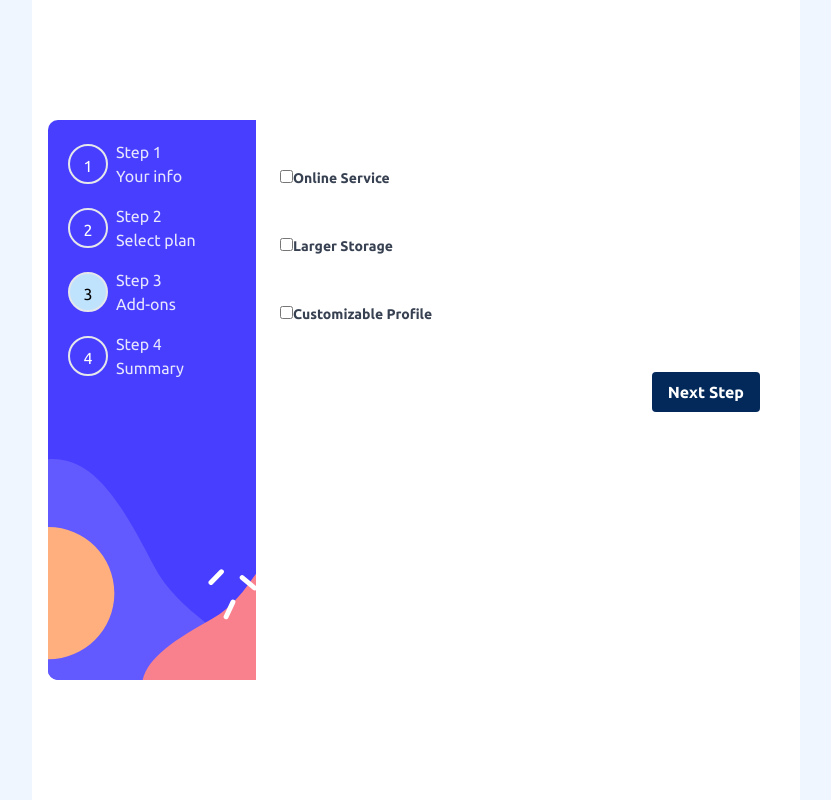
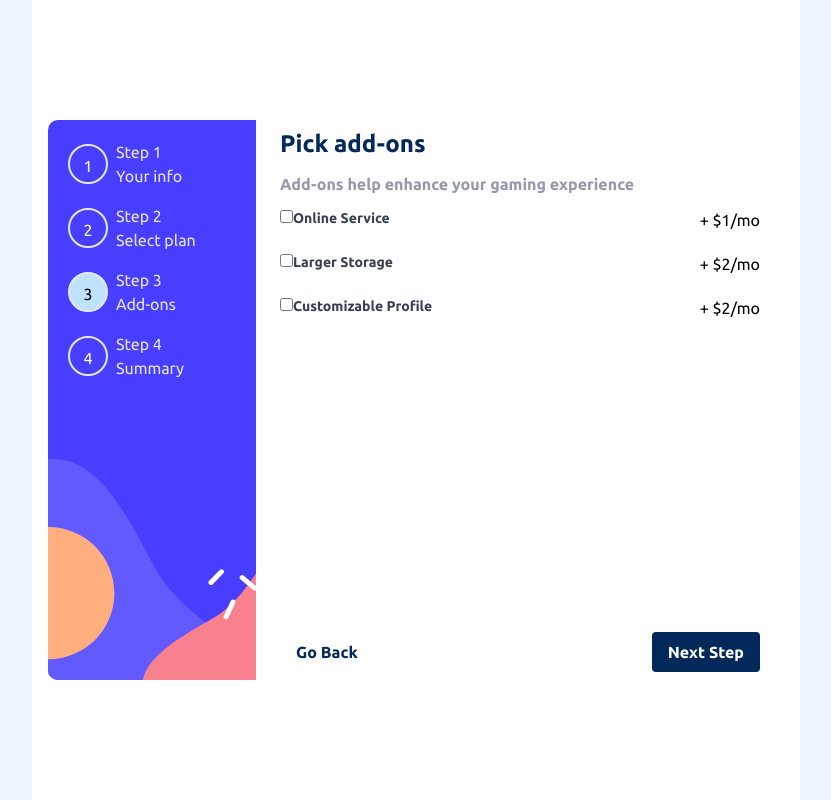
Before and after one commit to raihanmahmudiut/multi-step-form, a React (Vite) app: page /step3 in a window 1280 px wide. Shown: the whole page, without its empty margins (224-1055 px from the left). Built offline with nearby package versions, Linux system fonts and the light colour scheme; the HTML template or start-up script is replaced by a standard one.

Commit message:
updated styling

```diff
--- a/src/components/Step1.jsx
+++ b/src/components/Step1.jsx
@@ -5,31 +5,24 @@ import * as Yup from "yup";
 import Button from "./button";
 
 function Step1() {
-
 	const validationSchema = Yup.object().shape({
 		name: Yup.string().required("Name is required"),
 		email: Yup.string().email("Invalid email").required("Email is required"),
 		phone: Yup.string().required("Phone number is required"),
 	});
 
-	const [formData, setFormData] = useState(
-		{
+	const [formData, setFormData] = useState({
 		name: "",
 		email: "",
 		phone: "",
-		}
-	)
-
+	});
 
 	useEffect(() => {
 		const storedData = localStorage.getItem("step1FormData");
 		if (storedData) {
 			setFormData(JSON.parse(storedData)); // Update state only if data exists
 		}
-
-
 	}, []); // Empty dependency array to run only once after mount
-
 
 	const initialValues = {
 		name: formData.name || "",
@@ -37,16 +30,13 @@ function Step1() {
 		phone: formData.phone || "",
 	};
 
-
 	// Handle form submission
 	const handleSubmit = (values) => {
 		localStorage.setItem("step1FormData", JSON.stringify(values));
-
 	};
 
 	return (
 		<div className="font-ubuntu h-full flex flex-col justify-between">
-			<div>
 			<header className="flex flex-col gap-2">
 				<h1 className="font-bold text-2xl text-marineBlue">Personal info</h1>
 				<h2 className="font-medium text-md text-coolGray">
@@ -59,9 +49,11 @@ function Step1() {
 				initialValues={initialValues} // Use state for initial values
 				validationSchema={validationSchema}
 				onSubmit={handleSubmit}
+				className="font-ubuntu h-full"
 			>
 				{(formik) => (
 					<Form className="flex flex-col justify-between h-full">
+						<div>
 							<div className="mb-4">
 								<label
 									htmlFor="name"
@@ -94,7 +86,7 @@ function Step1() {
 									type="email"
 									id="email"
 									name="email"
-									value= {initialValues.email}
+									value={initialValues.email}
 									placeholder="e.g. stephenking@lorem.com"
 									className="shadow appearance-none border rounded w-full py-2 px-3 text-gray-700 leading-tight focus:outline-none focus:shadow-outline"
 								/>
@@ -115,7 +107,7 @@ function Step1() {
 									type="tel"
 									id="phone"
 									name="phone"
-									value= {initialValues.phone}
+									value={initialValues.phone}
 									placeholder="e.g. +1 234 567 890"
 									className="shadow appearance-none border rounded w-full py-2 px-3 text-gray-700 leading-tight focus:outline-none focus:shadow-outline"
 								/>
@@ -124,6 +116,7 @@ function Step1() {
 									component="div"
 									className="text-red-500 text-sm"
 								/>
+							</div>
 						</div>
 						<div className="flex justify-end">
 							<Link to="/step2">
@@ -134,7 +127,6 @@ function Step1() {
 				)}
 			</Formik>
 		</div>
-		</div>
 	);
 }
 
--- a/src/components/Step2.jsx
+++ b/src/components/Step2.jsx
@@ -5,6 +5,26 @@ import Button from "./button";
 import { Link } from "react-router-dom";
 
 function Step2() {
+	const cardData = [
+		{
+			icon: "icon-arcade",
+			label: "Arcade",
+			monthly: 9,
+			yearly: 90,
+		},
+		{
+			icon: "icon-advanced",
+			label: "Advanced",
+			monthly: 12,
+			yearly: 120,
+		},
+		{
+			icon: "icon-pro",
+			label: "Pro",
+			monthly: 15,
+			yearly: 150,
+		},
+	];
 	// Schema for Yup validation
 	const validationSchema = Yup.object().shape({
 		plan: Yup.string().required("Please select a plan"),
@@ -41,17 +61,33 @@ function Step2() {
 	}, [formData]);
 
 	return (
-		<div className="font-ubuntu h-full flex flex-col justify-between">
+		<div className="font-ubuntu h-full">
+			<div className="text-black flex flex-col lg:flex-row gap-4 h-full">
+				{cardData.map((card, i) => (
+					<div
+						key={card.monthly + i}
+						className="h-full justify-between flex flex-row lg:flex-col"
+					>
+						<div>{card.icon}</div>
 						<div>
-				<Formik
+							<div>{card.label}</div>
+							<div>{card.monthly}</div>
+						</div>
+					</div>
+				))}
+			</div>
+			{/* <Formik
 					initialValues={initialValues}
 					validationSchema={validationSchema}
         onSubmit={handleSubmit}
+        className="font-ubuntu h-full"
 				>
 					{({ values, handleChange }) => (
-						<Form>
+						<Form className="h-full">
+							<div className="h-full flex flex-col justify-between">
+								<div>
 									<h2 className="text-lg font-semibold mb-3 text-black">
-								Select your plan {values.plan}
+										Select your plan
 									</h2>
 									<label className="block text-gray-700 text-sm font-bold mb-2">
 										Arcade
@@ -80,15 +116,33 @@ function Step2() {
 											onChange={handleChange}
 										/>
 									</label>
+              </div>
 
-							<div className="flex justify-end mt-5">
+
+
+              <div className="flex justify-between mt-5">
+              <Link to="/">
+								<button className="text-marineBlue font-bold py-2 px-4 rounded mr-4 focus:outline-none focus:shadow-outline">
+									Go Back
+								</button>
+							</Link>
 									<Link to="/step3">
 										<Button type="submit">Next Step</Button>
 									</Link>
 								</div>
+							</div>
 						</Form>
 					)}
-				</Formik>
+				</Formik> */}
+			<div className="flex justify-between mt-5">
+				<Link to="/">
+					<button className="text-marineBlue font-bold py-2 px-4 rounded mr-4 focus:outline-none focus:shadow-outline">
+						Go Back
+					</button>
+				</Link>
+				<Link to="/step3">
+					<Button type="submit">Next Step</Button>
+				</Link>
 			</div>
 		</div>
 	);
--- a/src/components/Step3.jsx
+++ b/src/components/Step3.jsx
@@ -1,77 +1,87 @@
-import React from 'react';
-import { Link } from 'react-router-dom';
-import Button from './button';
-import { Formik, Form, Field, ErrorMessage } from 'formik';
-import * as Yup from 'yup';
+import React from "react";
+import { Link } from "react-router-dom";
+import Button from "./button";
+import { Formik, Form, Field, ErrorMessage } from "formik";
+import * as Yup from "yup";
 
 function Step3() {
 	// Schema for Yup validation
 	const validationSchema = Yup.object().shape({
-    addons: Yup.array().required('Please select at least one addon'),
+		addons: Yup.array().required("Please select at least one addon"),
 	});
 
 	// Retrieve form values from localStorage for pre-filling
-  const initialValues = JSON.parse(localStorage.getItem('step3FormData')) ||{
+	const initialValues = JSON.parse(localStorage.getItem("step3FormData")) || {
 		addons: [],
 	};
-
-
 
 	// Handle form submission
 	const handleSubmit = (values) => {
 		// Store form values in localStorage
-    localStorage.setItem('step3FormData', JSON.stringify(values));
-
+		localStorage.setItem("step3FormData", JSON.stringify(values));
 	};
 
 	return (
-    <div className="font-ubuntu h-full flex flex-col justify-between">
-      <div>
-        <div>
-          <h2 className="text-lg font-semibold mb-3">Add-ons help enhance your gaming experience</h2>
+		<div className="font-ubuntu h-full flex flex-col justify-between w-full">
 			{/* Formik form */}
 			<Formik
 				initialValues={initialValues}
 				validationSchema={validationSchema}
 				onSubmit={handleSubmit}
+				className="font-ubuntu h-full w-full"
 			>
 				{(formik) => (
-              <Form>
-                <div className="mb-4">
+					<Form className="flex flex-col justify-between h-full w-full">
+						<div className="w-full">
+							<h1 className="text-2xl text-marineBlue font-bold mb-3">
+								Pick add-ons
+							</h1>
+							<h2 className="text-md text-coolGray font-semibold mb-3">
+								Add-ons help enhance your gaming experience
+							</h2>
+							<div className="mb-4 flex flex-row w-full justify-between">
 								<label className="block text-gray-700 text-sm font-bold mb-2">
 									<Field type="checkbox" name="addons" value="onlineService" />
 									Online Service
 								</label>
-                  <span>+ $1/mo</span>
+								<p className="text-black">+ $1/mo</p>
 							</div>
-                <div className="mb-4">
+							<div className="mb-4 flex flex-row w-full justify-between">
 								<label className="block text-gray-700 text-sm font-bold mb-2">
 									<Field type="checkbox" name="addons" value="largerStorage" />
 									Larger Storage
 								</label>
-                  <span>+ $2/mo</span>
+								<p className="text-black">+ $2/mo</p>
 							</div>
-                <div className="mb-4">
+							<div className="mb-4 flex flex-row w-full justify-between">
 								<label className="block text-gray-700 text-sm font-bold mb-2">
-                    <Field type="checkbox" name="addons" value="customizableProfile" />
+									<Field
+										type="checkbox"
+										name="addons"
+										value="customizableProfile"
+									/>
 									Customizable Profile
 								</label>
-                  <span>+ $2/mo</span>
+								<p className="text-black">+ $2/mo</p>
 							</div>
 							<div className="text-red-500 text-sm">
 								<ErrorMessage name="addons" />
 							</div>
-                <div className="flex justify-end">
+						</div>
+						<div className="flex justify-between">
+							<Link to="/step2">
+								<button className="text-marineBlue font-bold py-2 px-4 rounded mr-4 focus:outline-none focus:shadow-outline">
+									Go Back
+								</button>
+							</Link>
 							<Link to="/step4">
-                    <Button >Next Step</Button>
+								<Button>Next Step</Button>
 							</Link>
 						</div>
 					</Form>
 				)}
 			</Formik>
 		</div>
-      </div>
-    </div>
 	);
 }
 
--- a/src/components/Step4.jsx
+++ b/src/components/Step4.jsx
@@ -12,7 +12,7 @@ function Step4() {
 		if (storedSubscription) {
 			const { plan } = JSON.parse(storedSubscription);
 			setSubscription({ name: plan, cost: getSubscriptionCost(plan) });
-		console.log(plan)
+			console.log(plan);
 		}
 
 		// Retrieve addons data from localStorage
@@ -20,11 +20,8 @@ function Step4() {
 		if (storedAddons) {
 			const { addons: selectedAddons } = JSON.parse(storedAddons);
 			setAddons(selectedAddons);
-
 		}
 	}, []);
-
-
 
 	// Function to calculate the cost of the selected subscription plan
 	const getSubscriptionCost = (plan) => {
@@ -69,7 +66,7 @@ function Step4() {
 
 	return (
 		<div className="font-ubuntu text-black h-full flex flex-col justify-between">
-      <div>
+
 				<div>
 					<h2 className="text-lg font-semibold mb-3">
 						Double-check everything looks OK before confirming
@@ -88,7 +85,6 @@ function Step4() {
 						{addons.map((addon) => (
 							<div key={addon}>
 								<p>{addon}</p>
-
 							</div>
 						))}
 					</div>
@@ -97,11 +93,11 @@ function Step4() {
 						<p>{calculateTotal()}</p>
 					</div>
 				</div>
-      </div>
+
 
 			<div className="flex justify-between w-full">
 				<Link to="/step3">
-          <button className="text-coolGray font-bold py-2 px-4 rounded mr-4 focus:outline-none focus:shadow-outline">
+					<button className="text-marineBlue font-bold py-2 px-4 rounded mr-4 focus:outline-none focus:shadow-outline">
 						Go Back
 					</button>
 				</Link>
```
Lines whose indentation alone changed are shown as unchanged.
